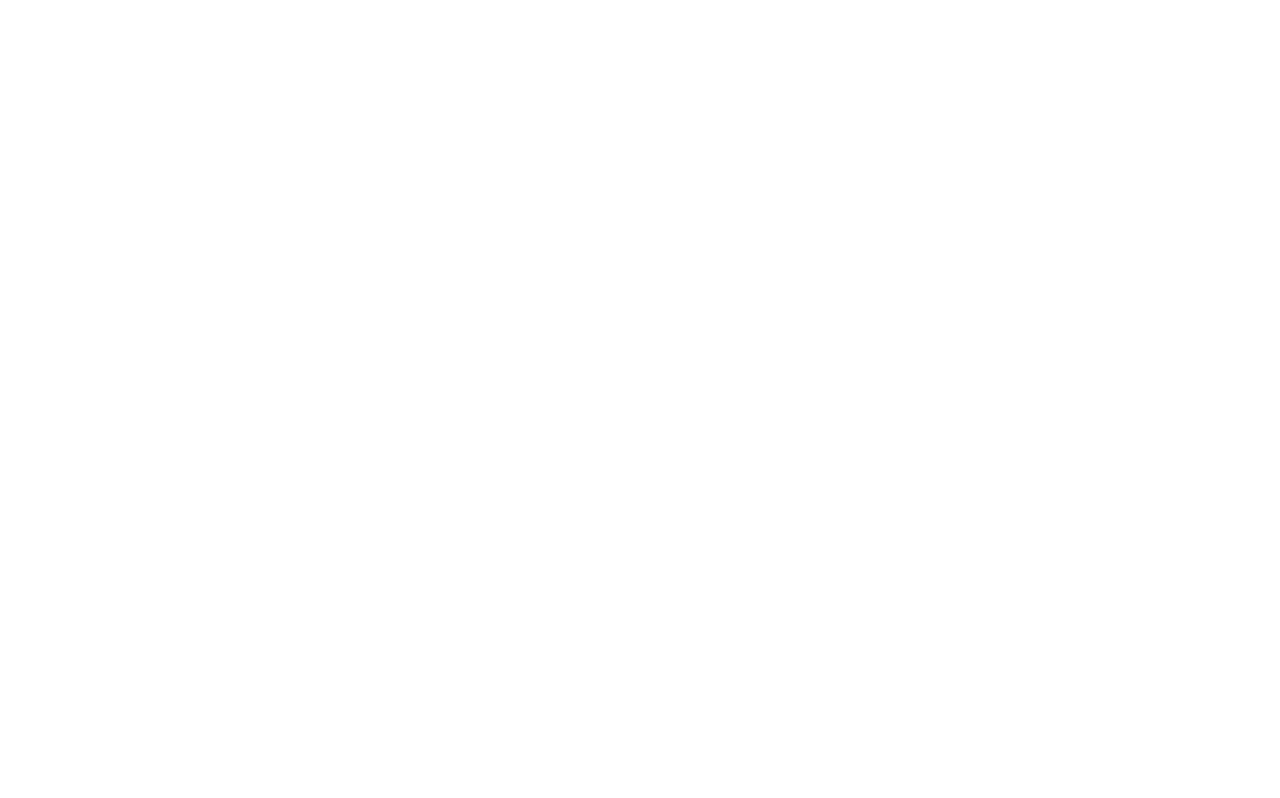
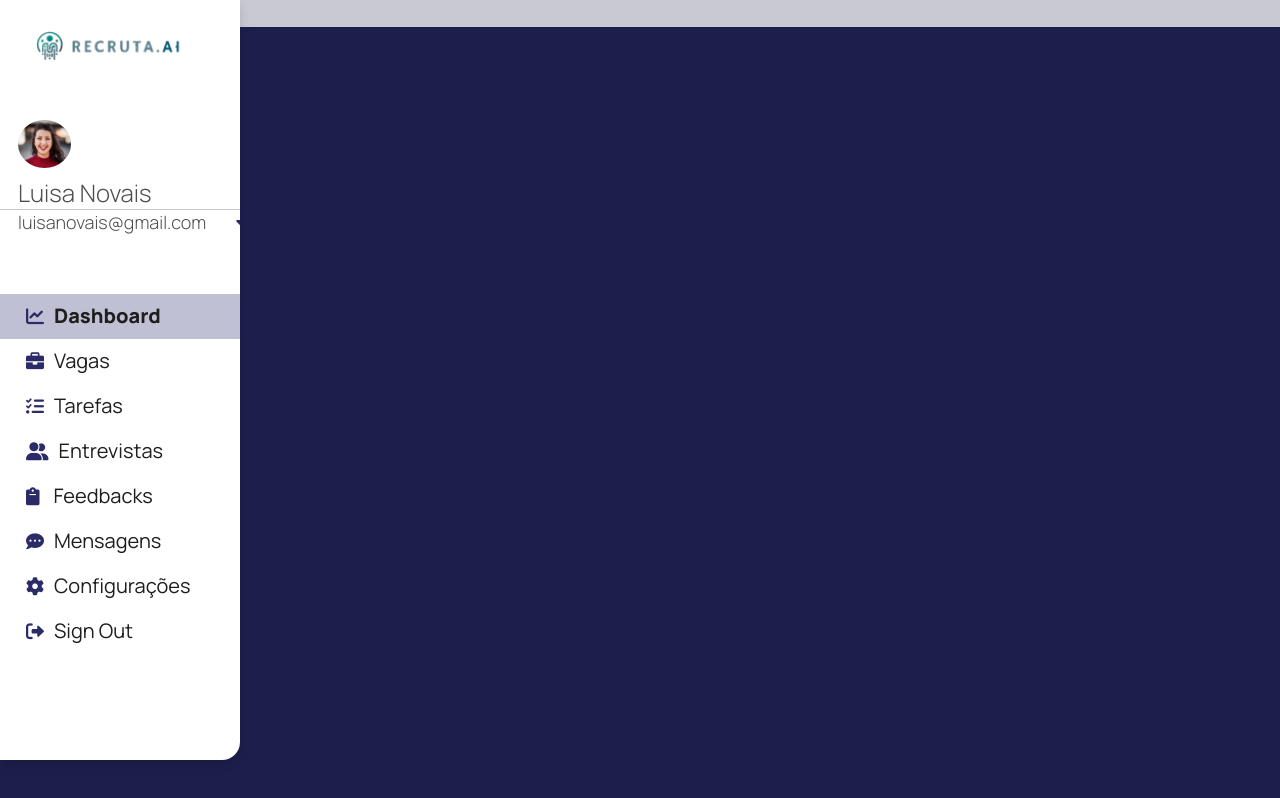
Before and after one commit to lianacapizani/recruta.AI, a website: page pages/myarea.html in a window 1280 px wide. Drawn offline with Linux system fonts and the light colour scheme.

Commit message:
sidebar da area do candidato

```diff
--- a/css/base.css
+++ b/css/base.css
@@ -61,14 +61,14 @@ button {
 }
 
  .section-title {
-  font-size: 3.4rem;
+  font-size: 3.8rem;
   font-weight: 700;
   text-transform: uppercase;
  /* padding: 4rem 0  2rem 0;*/
 }
 
 .section-subtitle {
-  font-size: 3.2rem;
+  font-size: 3.6rem;
   font-weight: 500;
   font-family: "Archivo Black", sans-serif;
   padding: 1.4rem 0;
--- a/css/home.css
+++ b/css/home.css
@@ -43,6 +43,7 @@
 .buttons-container {
   display: flex;
   align-items: center;
+  margin-right: 1rem;
 }
 
 .buttons-container button {
@@ -179,7 +180,7 @@
   flex-direction: column;
   align-items: start;
   justify-content: space-between;
-  padding: 8rem;
+  padding: 10rem;
 
   & h2 {
     color: var(--color-primary-800);
@@ -294,7 +295,7 @@
   display: flex;
   width: 100%;
   height: auto;
-  padding: 8rem;
+  padding: 12rem;
   flex-direction: column;
   justify-content: center;
   align-items: flex-start;
--- /dev/null
+++ b/css/myarea.css
@@ -0,0 +1,116 @@
+/*--------- The sidebar menu ------------*/
+.main {
+    background: #ffffffc2;
+    color: var(----color--light--000);
+}
+
+.sidenav {
+  width: 24rem;
+  height: 95%;
+  border-radius: 0rem 0rem 1.8rem 0rem;
+  background: var(----color--light--000, #fff);
+  flex-shrink: 0;
+  position: fixed;
+  z-index: 1;
+  top: 0;
+  overflow-x: hidden;
+  padding-top: 2rem;
+  filter: drop-shadow(0px 5px 5px rgba(0, 0, 0, 0.13));
+  display: flex;
+  flex-direction: column;
+  gap: 2rem;
+}
+
+.sidenav-logo {
+  padding: 1rem 0;
+  color: var(--color-dark-800);
+  display: block;
+  text-align: center;
+
+  & img {
+    width: 75%;
+    height: auto;
+    display: block;
+    margin: 0 auto;
+  }
+}
+
+.sidenav-info {
+  display: flex;
+  flex-direction: column;
+  align-items: flex-start;
+  margin-bottom: 3rem;
+  padding: 1rem 1rem 1rem 1.8rem;
+  color: var(--color-dark-600);
+
+  & img {
+    width: 25%;
+    height: auto;
+    border-radius: 100%;
+    margin: 1.2rem 0 0.8rem 0;
+  }
+
+  & h4 {
+    font-size: 2.4rem;
+    font-weight: 300;
+  }
+
+  & .linha {
+    width: 25rem;
+    height: 0.1rem;
+    background-color: var(--color-dark-200);
+    padding-left: 0;
+    margin-left: -2rem;
+  }
+
+  & .email-info {
+    display: flex;
+    align-items: center;
+    gap: 2rem;
+    font-size: 1.8rem;
+    font-weight: 300;
+
+    & i {
+      font-size: 1.6rem;
+    }
+  }
+}
+.active {
+  background-color: rgba(71, 72, 133, 0.34);
+  width: 24.7rem;
+  font-weight: 800;
+}
+
+.sidenav-item a {
+  padding: 0.8rem 0.8rem 1rem 1.6rem;
+  text-decoration: none;
+  font-size: 2rem;
+  color: var(--color-dark-800);
+  display: block;
+}
+
+i {
+  color: var(--color-primary-600);
+  padding: 0 1rem;
+  font-size: 1.8rem;
+}
+
+.sidenav-iten a:hover {
+  font-weight: 800;
+}
+
+/* Style page content */
+.main {
+  margin-left: 160px; /* Same as the width of the sidebar */
+  padding: 0px 10px;
+}
+
+/* On smaller screens, where height is less than 450px, change the style of the sidebar (less padding and a smaller font size)
+@media screen and (max-height: 450px) {
+  .sidenav {
+    padding-top: 15px;
+  }
+  .sidenav-itens a {
+    font-size: 18px;
+  }
+} */
--- a/pages/myarea.html
+++ b/pages/myarea.html
@@ -0,0 +1,76 @@
+<!DOCTYPE html>
+<html lang="pt-br">
+  <head>
+    <meta charset="UTF-8" />
+    <meta name="viewport" content="width=device-width, initial-scale=1.0" />
+    <title>Área do Candidato</title>
+
+    <!--------- Goggle Fonts - Manrope -------->
+    <link rel="preconnect" href="https://fonts.googleapis.com" />
+    <link rel="preconnect" href="https://fonts.gstatic.com" crossorigin />
+    <link
+      href="https://fonts.googleapis.com/css2?family=Manrope:wght@200..800&display=swap"
+      rel="stylesheet"
+    />
+
+    <!--------- Google Fonts - Archivo-Black ------->
+
+    <link rel="preconnect" href="https://fonts.googleapis.com" />
+    <link rel="preconnect" href="https://fonts.gstatic.com" crossorigin />
+    <link
+      href="https://fonts.googleapis.com/css2?family=Archivo+Black&display=swap"
+      rel="stylesheet"
+    />
+
+    <!-------- Font Awesome -------->
+    <link
+      rel="stylesheet"
+      href="https://cdnjs.cloudflare.com/ajax/libs/font-awesome/6.0.0-beta3/css/all.min.css"
+    />
+
+    <!---------- CSS Links ---------->
+    <link rel="stylesheet" href="../css/base.css" />
+    <link rel="stylesheet" href="../css/myarea.css" />
+  </head>
+  <body>
+
+    <!------- sidebar navigation -------->
+
+    <div class="sidenav">
+        <div class="sidenav-logo">
+            <img src="../assets/images/logo transp2 1.png" alt="Logo da Recruta.ai" />
+        </div>
+        <div class="sidenav-info">
+            <img src="../assets/images/luisa-avatar.png" alt="avatar da luisa" />
+            <h4>Luisa Novais</h4>
+            <div class="linha"></div>
+            <div class="email-info"><p>luisanovais@gmail.com</p><i class="fa-solid fa-caret-down"></i></div>
+        </div>
+
+        <div class="sidenav-itens">
+            <div class="sidenav-item active"><a href="#"> <i class="fa-solid fa-chart-line"></i>Dashboard </a></div>
+            <div class="sidenav-item"><a href="#"> <i class="fas fa-briefcase"></i>Vagas </a></div>
+            <div class="sidenav-item"><a href="#"> <i class="fas fa-tasks"></i>Tarefas </a></div>
+            <div class="sidenav-item"><a href="#"> <i class="fa-solid fa-user-group"></i>Entrevistas</a></div>
+            <div class="sidenav-item"><a href="#"> <i class="fa-solid fa-clipboard"></i>  Feedbacks </a></div>
+            <div class="sidenav-item"><a href="#"> <i class="fa-solid fa-comment-dots"></i>Mensagens </a></div>
+            <div class="sidenav-item"><a href="#"> <i class="fas fa-cog"></i>Configurações </a></div>
+            <div class="sidenav-item"><a href="#"> <i class="fas fa-sign-out-alt"></i>Sign Out </a></div>
+        </div>
+
+    </div>
+
+    <!-- Font Awesome -->
+    <link rel="stylesheet" href="https://cdnjs.cloudflare.com/ajax/libs/font-awesome/6.0.0-beta3/css/all.min.css">
+</head>
+
+    <!-------- Page content ----------->
+    <div class="main">
+        <h1>ola</h1>
+    </div>
+
+
+
+
+  </body>
+</html>
```
Also changed, not shown: index.html (+1 -1 lines), assets/images/logo transp2 1.png (added), assets/images/luisa-avatar.png (added).
